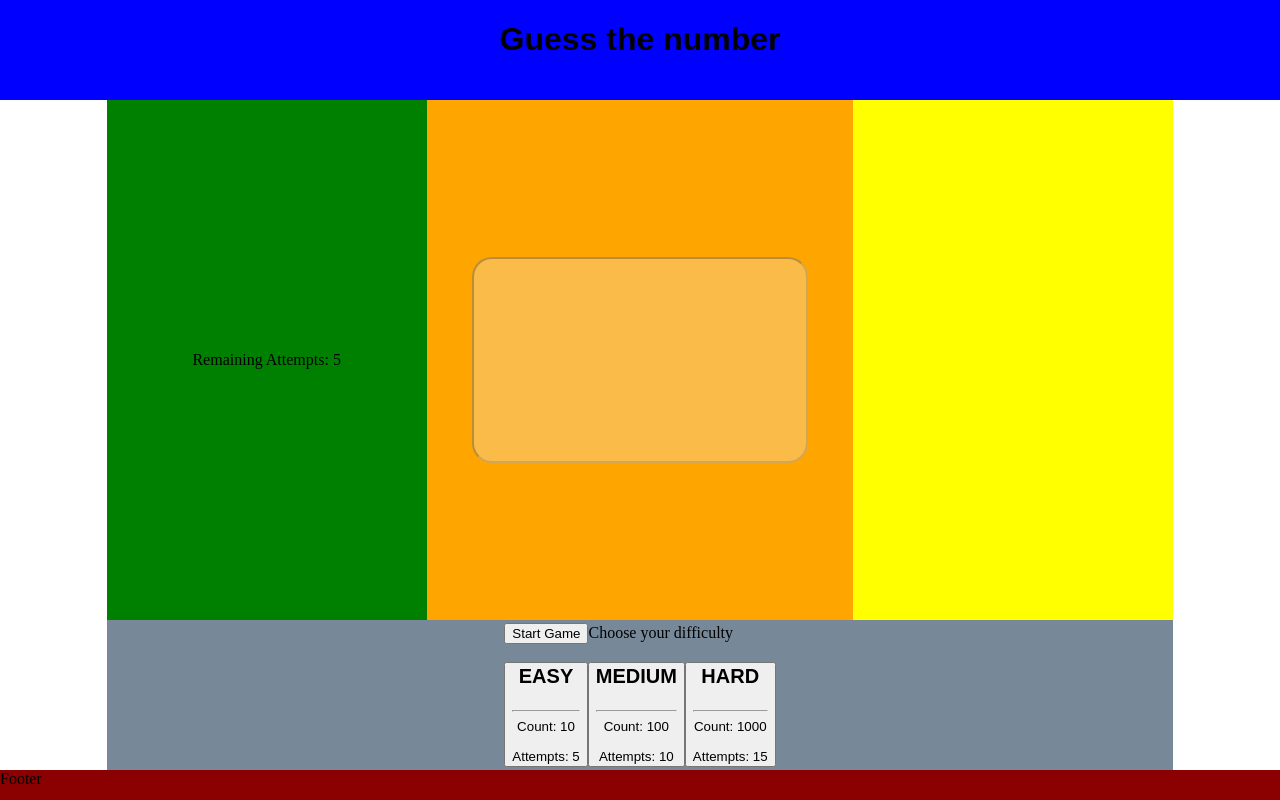
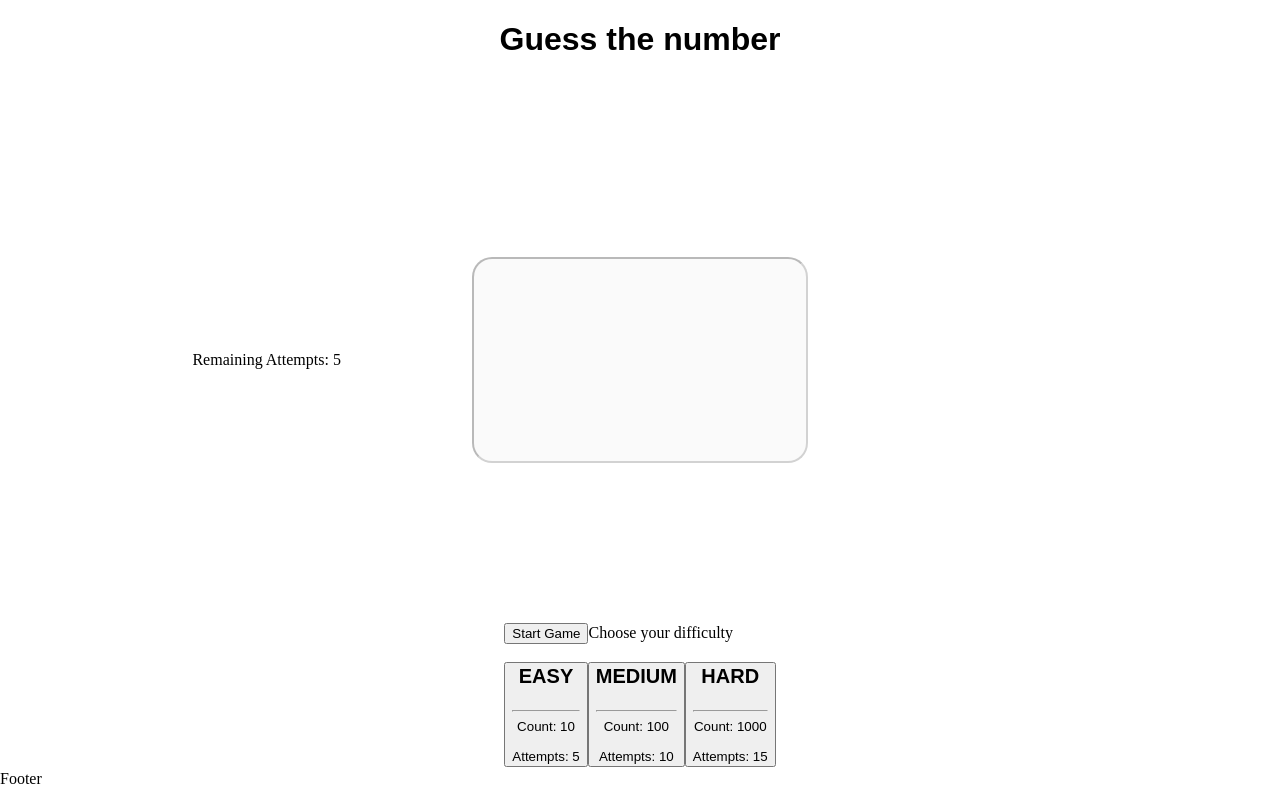
Before and after one commit to CrazySession/guessthenumber, a React (Create React App) app: page / in a window 1280 px wide. Built offline with nearby package versions, Linux system fonts and the light colour scheme.

Commit message:
disabled grid background colors

```diff
--- a/src/components/css/grid.css
+++ b/src/components/css/grid.css
@@ -6,7 +6,7 @@
 }
 
 header{
-    background-color: blue;
+/*    background-color: blue;*/
     grid-row: 1;
     grid-column: 1 / -1;
     text-align: center;
@@ -14,7 +14,7 @@ header{
 }
 
 main{
-    background-color: orange;
+/*    background-color: orange;*/
     grid-row: 2;
     grid-column: 5 / 9;
     display: flex;
@@ -23,7 +23,7 @@ main{
 }
 
 #left{
-    background-color: green;
+/*    background-color: green;*/
     grid-row: 2;
     grid-column: 2 / 5;
     display: flex;
@@ -32,7 +32,7 @@ main{
 }
 
 #right{
-    background-color: yellow;
+/*    background-color: yellow;*/
     grid-row: 2;
     grid-column: 9 / 12;
     display: flex;
@@ -41,7 +41,7 @@ main{
 }
 
 #nav{
-    background-color: lightslategray;
+/*    background-color: lightslategray;*/
     grid-row: 3;
     grid-column: 2 / 12;
     display: flex;
@@ -50,7 +50,7 @@ main{
 }
 
 footer{
-    background-color: darkred;
+/*    background-color: darkred;*/
     grid-row: 4;
     grid-column: 1 / -1;
 }
```
